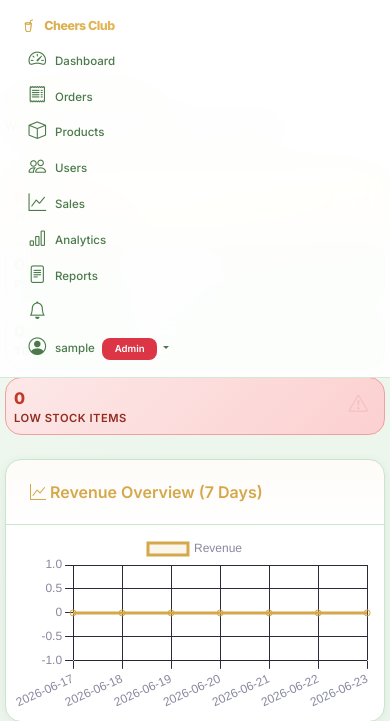
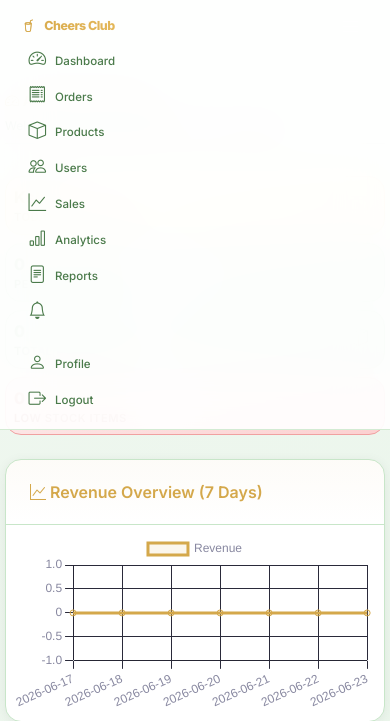
Before and after one commit to GeorgeNjoroge760/big-roller, a Django app: page /panel/admin/ in a window 390 px wide, after a click that opens the changed part. Shown: the top 721 px of the page. Run offline with Django 5.2, Linux system fonts and the light colour scheme; the visitor is signed in with stand-in values (Sample User, id 1); data comes from the database, SQL or seed files in the repository; data that the repository does not hold is empty.

Commit message:
Show Profile and Logout as direct links in mobile hamburger menu

```diff
--- a/templates/base.html
+++ b/templates/base.html
@@ -56,7 +56,7 @@
                             {% endif %}
                         </a>
                     </li>
-                    <li class="nav-item dropdown">
+                    <li class="nav-item dropdown d-none d-lg-block">
                         <a class="nav-link dropdown-toggle" href="#" data-bs-toggle="dropdown">
                             <i class="bi bi-person-circle"></i> {{ user.username }}
                             <span class="badge bg-{% if user.profile.role == 'admin' %}danger{% elif user.profile.role == 'waiter' %}primary{% else %}success{% endif %} ms-1">{{ user.profile.get_role_display }}</span>
@@ -67,6 +67,11 @@
                             <li><a class="dropdown-item" href="{% url 'users:logout' %}"><i class="bi bi-box-arrow-right"></i> Logout</a></li>
                         </ul>
                     </li>
+                </ul>
+                <ul class="navbar-nav d-lg-none">
+                    <li class="nav-item"><hr class="dropdown-divider border-light opacity-25 my-2"></li>
+                    <li class="nav-item"><a class="nav-link" href="{% url 'users:profile' %}"><i class="bi bi-person"></i> Profile</a></li>
+                    <li class="nav-item"><a class="nav-link" href="{% url 'users:logout' %}"><i class="bi bi-box-arrow-right"></i> Logout</a></li>
                 </ul>
             </div>
         </div>
```
